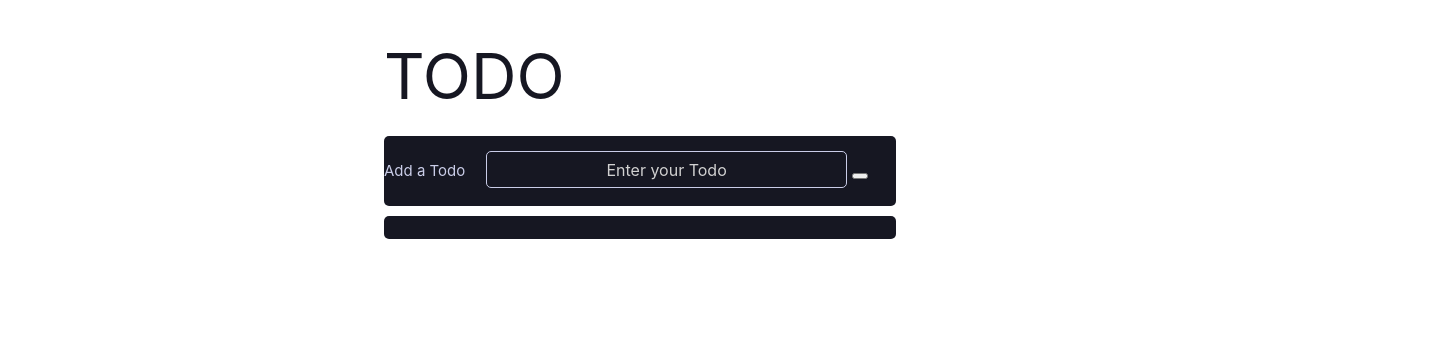
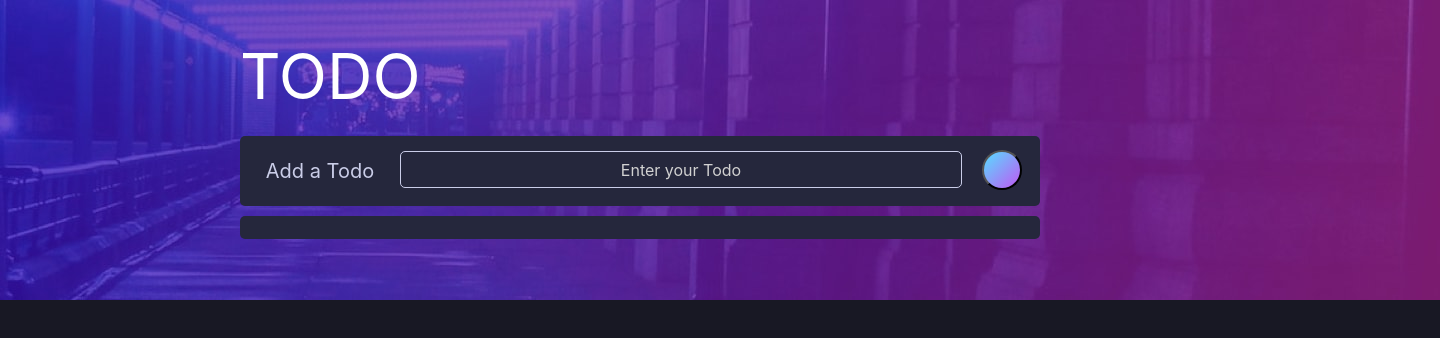
Before and after one commit to LawrenceObote/Todo-App, a website: page public/index.html in a window 1280 px wide. Shown: the whole page, 1440 px wide, since content can reach past the window. Drawn offline with nearby package versions, Linux system fonts and the light colour scheme; no server answers.

Commit message:
added banner

```diff
--- a/public/index.html
+++ b/public/index.html
@@ -15,6 +15,7 @@
     />
   </head>
   <body id="body">
+    <img src="/bg-desktop-dark.jpg" id="banner" />
     <div class="container" id="container">
       <h1 class="title">TODO</h1>
       <div class="createTodoContainer">
--- a/public/javascript/App.js
+++ b/public/javascript/App.js
@@ -92,7 +92,6 @@ const createPopupForm = (todo, editButtonDiv) => {
   popupInput.setAttribute("class", `popupInput`);
   popupInput.setAttribute("placeholder", "Enter updated todo text here");
   popupInput.classList.add("popupInput");
-  popupInput.style;
   let popupSubmit = document.createElement("submit");
   popupForm.appendChild(popup);
   popup.appendChild(popupInput);
--- a/public/stylesheets/style.css
+++ b/public/stylesheets/style.css
@@ -1,11 +1,31 @@
+html,
+body {
+  background-color: #181824;
+  overflow-x: hidden;
+  height: 100%;
+  width: 1440px;
+}
 .title {
   width: 40%;
-  color: hsl(235, 21%, 11%);
+  color: white;
 }
 
 #container {
-  width: 40%;
-  max-width: 600px;
+  position: absolute;
+  width: 800px;
+  left: 0;
+  right: 0;
+  margin: 0 auto;
+  top: 0px;
+}
+
+#banner {
+  position: absolute;
+  left: 0;
+  right: 0;
+  margin: 0 auto;
+  top: 0px;
+  width: 1440px;
 }
 
 #createForm {
@@ -31,7 +51,7 @@
   line-height: 70px;
   padding-bottom: 20px;
   padding-right: 0px;
-  background-color: hsl(235, 21%, 11%);
+  background-color: #25273c;
   width: 100%;
 }
 
@@ -40,10 +60,25 @@
   border: 1px hsl(234, 39%, 85%) solid;
   height: 35px;
   width: 70%;
-  background-color: hsl(235, 21%, 11%);
+  background-color: #25273c;
   color: hsl(234, 39%, 85%);
   text-align: center;
   margin-top: 15px;
+}
+
+#createButton {
+  background-image: linear-gradient(
+    to bottom right,
+    hsl(192, 100%, 67%),
+    hsl(280, 87%, 65%)
+  );
+  border-radius: 50%;
+  width: 40px;
+  height: 40px;
+  line-height: 40px;
+  margin-top: 14px;
+  margin-left: 20px;
+  text-align: center;
 }
 
 .container {
@@ -53,7 +88,8 @@
 .columnLeft {
   width: 20%;
   padding: 0px;
-  text-align: left;
+  text-align: center;
+  font-size: 20px;
 }
 
 .columnRight {
@@ -67,7 +103,7 @@
   margin: 0 auto;
   padding: 0px;
   width: 100%;
-  background-color: hsl(235, 21%, 11%);
+  background-color: #25273c;
   color: hsl(234, 39%, 85%);
   text-align: center;
 }
@@ -111,18 +147,24 @@ li {
   -moz-transform: translate(-50%, -50%);
   -webkit-transform: translate(-50%, -50%);
   transform: translate(-50%, -50%);
-  background-color: hsl(235, 21%, 11%);
+  background-color: #25273c;
   border: 2px hsl(234, 39%, 85%) solid;
   border-radius: 5px;
   opacity: 1;
 }
 
 .popupInput {
-  background-color: hsl(234, 39%, 85%);
-  margin: auto;
+  background-color: #25273c;
+  margin: 0 auto;
   width: 60%;
   opacity: 1;
-  color: hsl(234, 39%, 85%);
+  color: black;
+  border: none;
+  border-bottom: none !important;
+  text-align: center;
+}
+
+.popupInput {
 }
 
 .hide {
@@ -159,10 +201,9 @@ li {
   margin-left: -50px;
   width: 100px;
   height: 100px;
-  background-color: hsl(235, 21%, 11%);
+  background-color: #25273c;
   -webkit-animation: fadeIn 1s;
   animation: fadeIn 1s;
-  background-color: hsl(235, 21%, 11%);
 }
 
 .editButtonDiv {
@@ -176,7 +217,7 @@ li {
   margin-top: 5px;
   border: none;
   right: 30px;
-  background-color: hsl(235, 21%, 11%);
+  background-color: #25273c;
 }
 
 .editPencil {
@@ -223,7 +264,7 @@ li {
   padding-right: 10px;
   margin: 0;
   top: 20%;
-  background-color: hsl(235, 21%, 11%);
+  background-color: #25273c;
 }
 
 .completedCheck {
```
Also changed, not shown: public/bg-desktop-dark.jpg (added).
